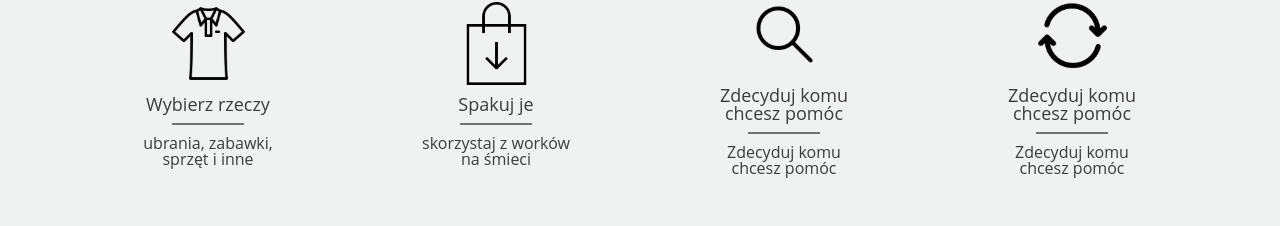
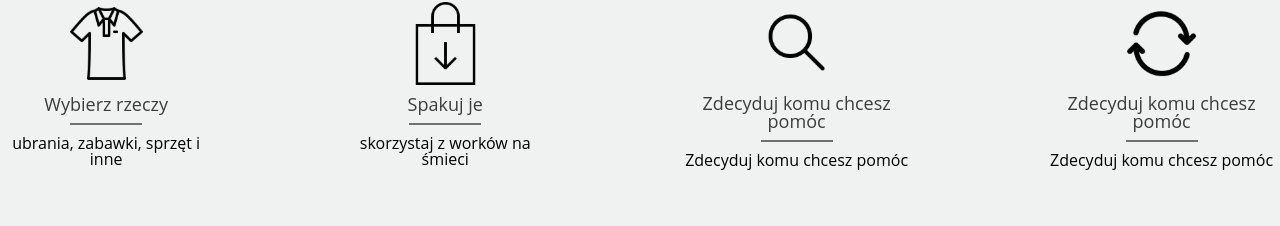
Before and after one commit to Grzesiek333/Portfolio-Lab-Oddam-w-dobre-rece, a React (Vite) app: page / in a window 1280 px wide. Shown: the part 1474-1700 px from the top of the page. Built offline with nearby package versions, Linux system fonts and the light colour scheme.

Commit message:
SimpleSteps-1d-correct

```diff
--- /dev/null
+++ b/src/components/AboutUs.jsx
@@ -0,0 +1,9 @@
+
+export default function AboutUs() {
+    return (
+        <section className="AboutUs" id='AboutUs'>
+        <div className="left_AboutUs"></div>
+        <div className="right_AboutUs"></div>
+        </section>
+    )
+};
--- a/src/components/SimpleSteps.jsx
+++ b/src/components/SimpleSteps.jsx
@@ -9,27 +9,27 @@ export default function SimpleSteps() {
           <div className="boxs_Simplesteps">
             <div className="box_SimpleSteps">
               <img src="src/assets/Icon-1.svg"/>
-              <text className="title_SipmleStps">Wybierz rzeczy</text>
+              <div className="title_SipmleStps">Wybierz rzeczy</div>
               <div className='line_SimpleSteps' />
-              <text>ubrania, zabawki, sprzęt i inne</text>
+              <div className='text_simpleSteps'>ubrania, zabawki, sprzęt i inne</div>
             </div>
             <div className="box_SimpleSteps">
               <img src="src/assets/Icon-2.svg"/>
-              <text className="title_SipmleStps">Spakuj je</text>
+              <div className="title_SipmleStps">Spakuj je</div>
               <div className='line_SimpleSteps' />
-              <text>skorzystaj z worków na śmieci</text>
+              <div className='text_simpleSteps'>skorzystaj z worków na śmieci</div>
             </div>
             <div className="box_SimpleSteps">
               <img src="src/assets/Icon-3.svg"/>
-              <text className="title_SipmleStps">Zdecyduj komu chcesz pomóc</text>
+              <div className="title_SipmleStps">Zdecyduj komu chcesz pomóc</div>
               <div className='line_SimpleSteps' />
-              <text>Zdecyduj komu chcesz pomóc</text>
+              <div className='text_simpleSteps'>Zdecyduj komu chcesz pomóc</div>
             </div>
             <div className="box_SimpleSteps">
               <img src="src/assets/Icon-4.svg"/>
-              <text className="title_SipmleStps">Zdecyduj komu chcesz pomóc</text>
+              <div className="title_SipmleStps">Zdecyduj komu chcesz pomóc</div>
               <div className='line_SimpleSteps' />
-              <text>Zdecyduj komu chcesz pomóc</text>
+              <div className='text_simpleSteps'>Zdecyduj komu chcesz pomóc</div>
             </div>
           </div>
             <Link to="/logowanie" ><button className="main_button button_SimpleSteps">Oddaj rzeczy</button></Link>
--- a/src/components/home.jsx
+++ b/src/components/home.jsx
@@ -1,6 +1,7 @@
 import HomeHeader from "./HomeHeader";
 import HomeThreeColumns from "./HomeThreeColumns";
 import SimpleSteps from "./SimpleSteps";
+import AboutUs from "./AboutUs";
 
 
 export default function Home() {
@@ -9,6 +10,7 @@ export default function Home() {
         <HomeHeader />
         <HomeThreeColumns />
         <SimpleSteps />
+        <AboutUs />
       </>
     );
   }
--- /dev/null
+++ b/src/scss/_AboutUs.scss
@@ -0,0 +1,7 @@
+.AboutUs {
+    width: 100vw;
+}
+.left_AboutUs, right_AboutUs {
+    width: 49%;
+    height: 935px;
+}
--- a/src/scss/main.scss
+++ b/src/scss/main.scss
@@ -1,9 +1,10 @@
 @import '_reset';
 @import './settings/_colors';
 @import './settings/_fonts';
-@import './header.scss';
-@import './ThreeColumns.scss';
-@import './SimpleSteps.scss';
+@import './_header.scss';
+@import './_ThreeColumns.scss';
+@import './_SimpleSteps.scss';
+@import './_AboutUs.scss';
 
 body {
     font-family: $font-base;
```
Also changed, not shown: src/scss/_SimpleSteps.scss (renamed from src/scss/SimpleSteps.scss), src/scss/_ThreeColumns.scss (renamed from src/scss/ThreeColumns.scss), src/scss/_header.scss (renamed from src/scss/header.scss).
